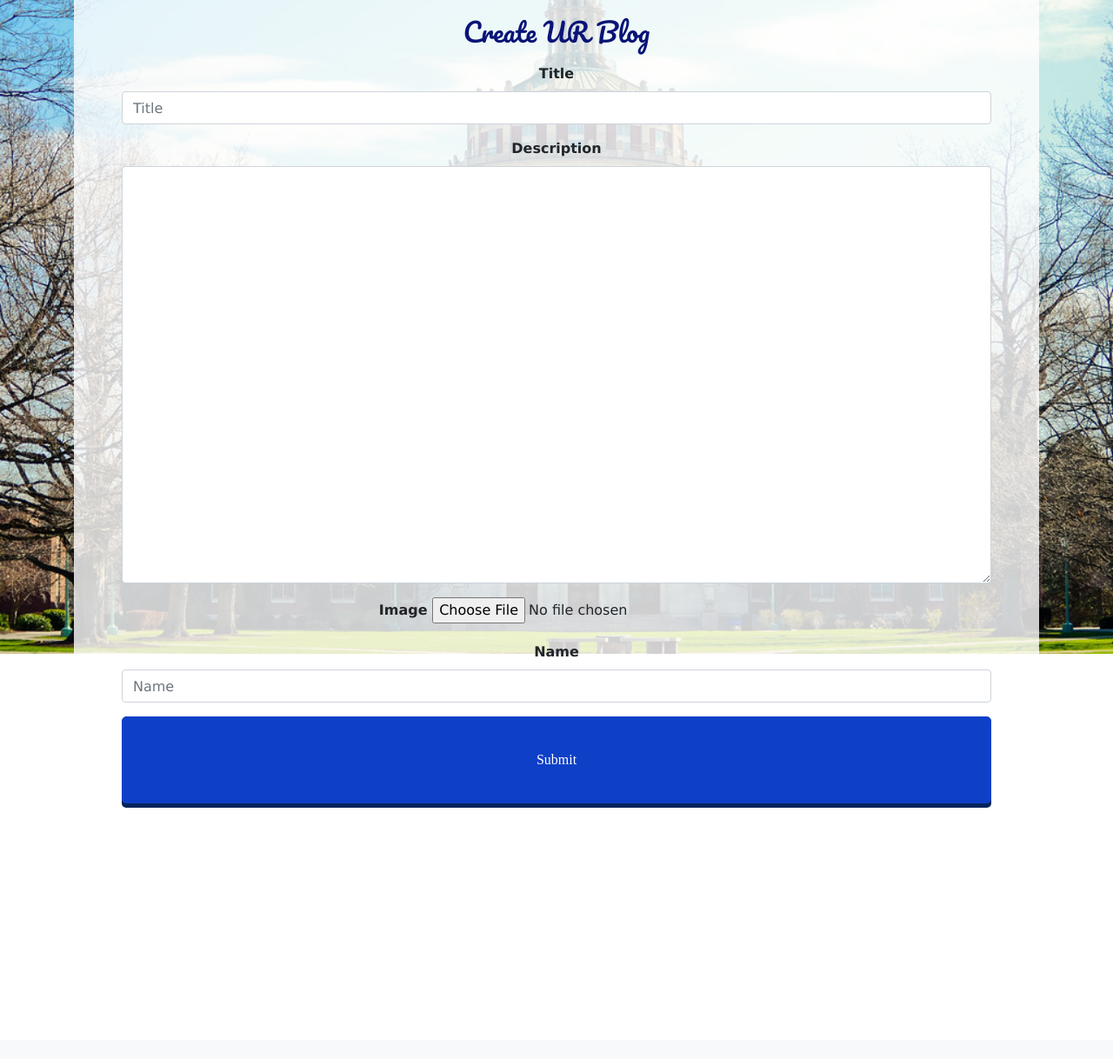
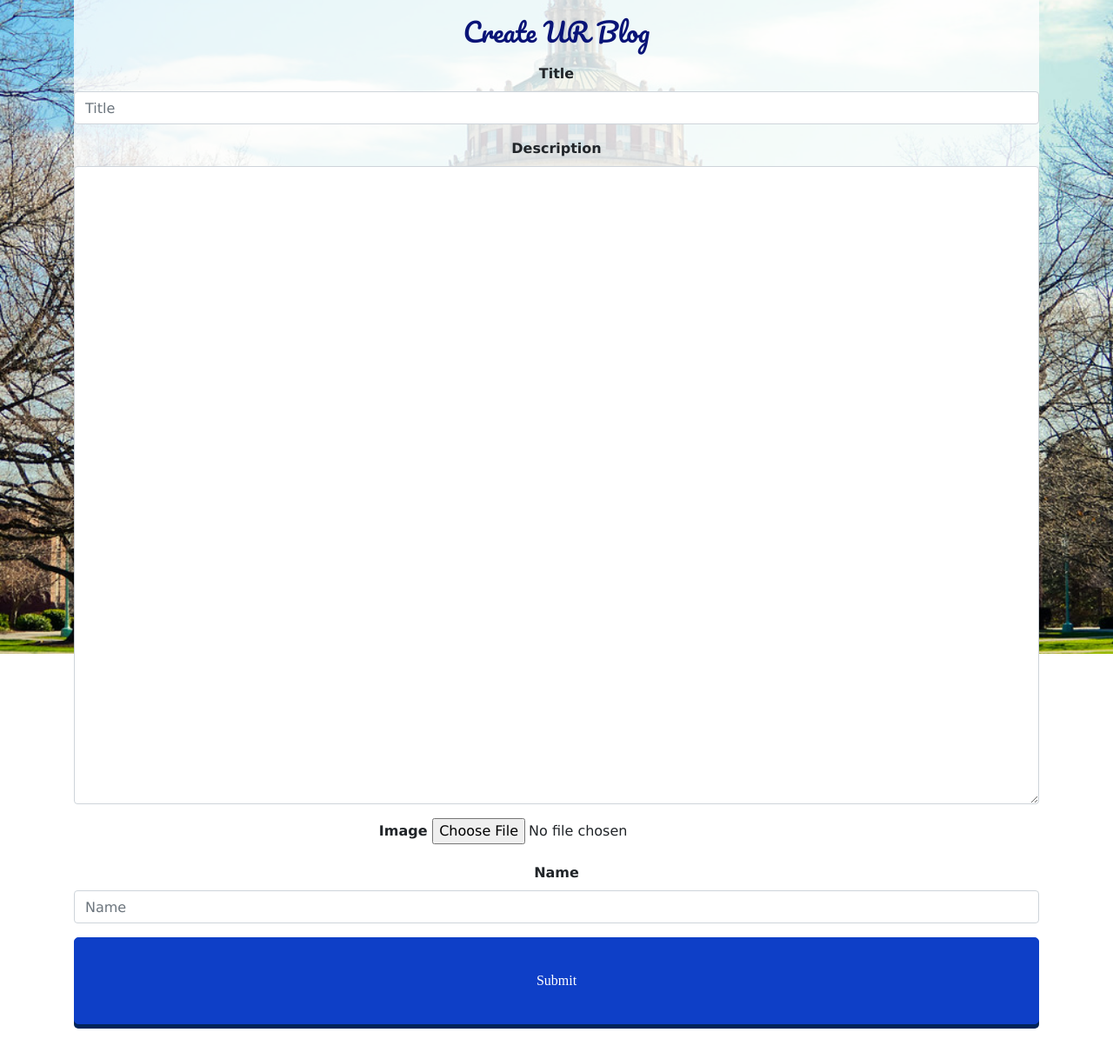
Before and after one commit to Pratistha98/CS210, a Flask app: page /create in a window 1280 px wide. Shown: the part 96-1314 px from the top of the page at 87% size. Before the commit the page ends 1025 px from the top, so only its background shows below. Run offline with Flask 2, Linux system fonts and the light colour scheme; some libraries are stand-ins or nearby versions; some web fonts are replaced.

Commit message:
Made all the forms resposive

```diff
--- a/static/mero.css
+++ b/static/mero.css
@@ -389,18 +389,17 @@ The following code is for the styling specific to the login page
 #create{
   position: relative;
   padding-top: 50px !important;
-  padding-bottom:225px;
+  padding-bottom:0px;
   margin-top: 7px !important;
   background-color: rgb(255, 255, 255, 0.8) !important;
   text-align: center;
-  margin-bottom: 7px !important;
+  margin-bottom: 2px !important;
   width: 100%;
-  height:100%;
+  height:200%;
 
 }
 #textarea {
-  width: 1000px;
-  height:30em;
+
   text-align: top;
   word-wrap: break-word;
   }
--- a/templates/Create.html
+++ b/templates/Create.html
@@ -8,7 +8,6 @@
 <body class="body-create">
     <div class="container">
             <div id = "create">
-                <div class="row justify-content-center align-items-center">
                     <form action ="/create" method ="post" id="blogform">
                         <h1 class="header-login-signup" style="text-align: center"> Create UR Blog</h1>
                         <div class="form-group">
@@ -17,7 +16,7 @@
                         </div>
                         <div class="form-group">
                             <label for="Description">Description</label>
-                            <textarea class="form-control" id="textarea"></textarea>
+                            <textarea class="form-control" id="textarea" rows="30"></textarea>
                         </div>
                         <div class = "form-group">
                                 <label for="Image">Image</label>
@@ -31,7 +30,6 @@
                             <button class ="btn btn-light btn-block" id = "startBtn">Submit</button>
                         </div>
                     </form>
-                </div>
         </div>
     </div>
 </body>
--- a/templates/Login.html
+++ b/templates/Login.html
@@ -7,7 +7,6 @@
         <div class="container">
             <div class ="container">
                 <div class="jumbotron">
-                    <div class="row justify-content-center align-items-center">
                         <form action="/login" method ="Post">
                             <h1 class="header-login-signup" style="text-align: center">LOGIN</h1>
                                 {% if error %}
@@ -46,7 +45,6 @@
                             <p>Don't have an account? Click <a href="http://localhost:5000/signup"> here </a> to create one!</p>
                             <a href = "http://localhost:5000/">Go Back</a>
                         </form>
-                    </div>
                 </div>
             </div>
 
--- a/templates/SignUp.html
+++ b/templates/SignUp.html
@@ -6,7 +6,6 @@
     <div class="container">
         <div class ="container">
             <div class="jumbotron">
-                <div class="row justify-content-center align-items-center">
                     <form action ="/signup" method ="post">
                         <h1 class="header-login-signup" style="text-align: center">SIGN UP</h1>
                         {% if error %}
@@ -41,7 +40,7 @@
                         <p>Already have an account? Click <a href="http://localhost:5000/login"> here </a> to log in!</p>
                         <a href = "http://localhost:5000/">Go Back</a>
                     </form>
-                </div>
+
             </div>
         </div>
     </div>
```
